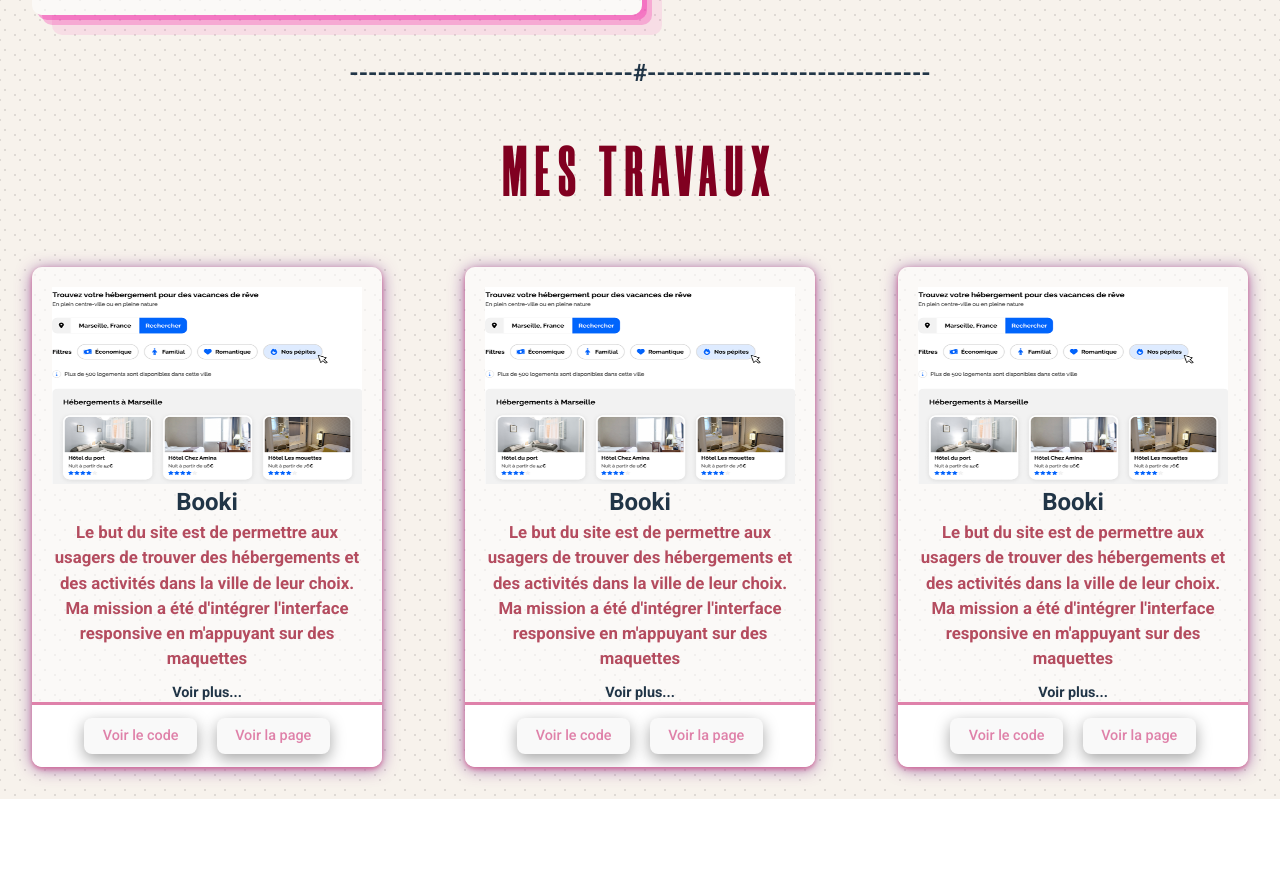
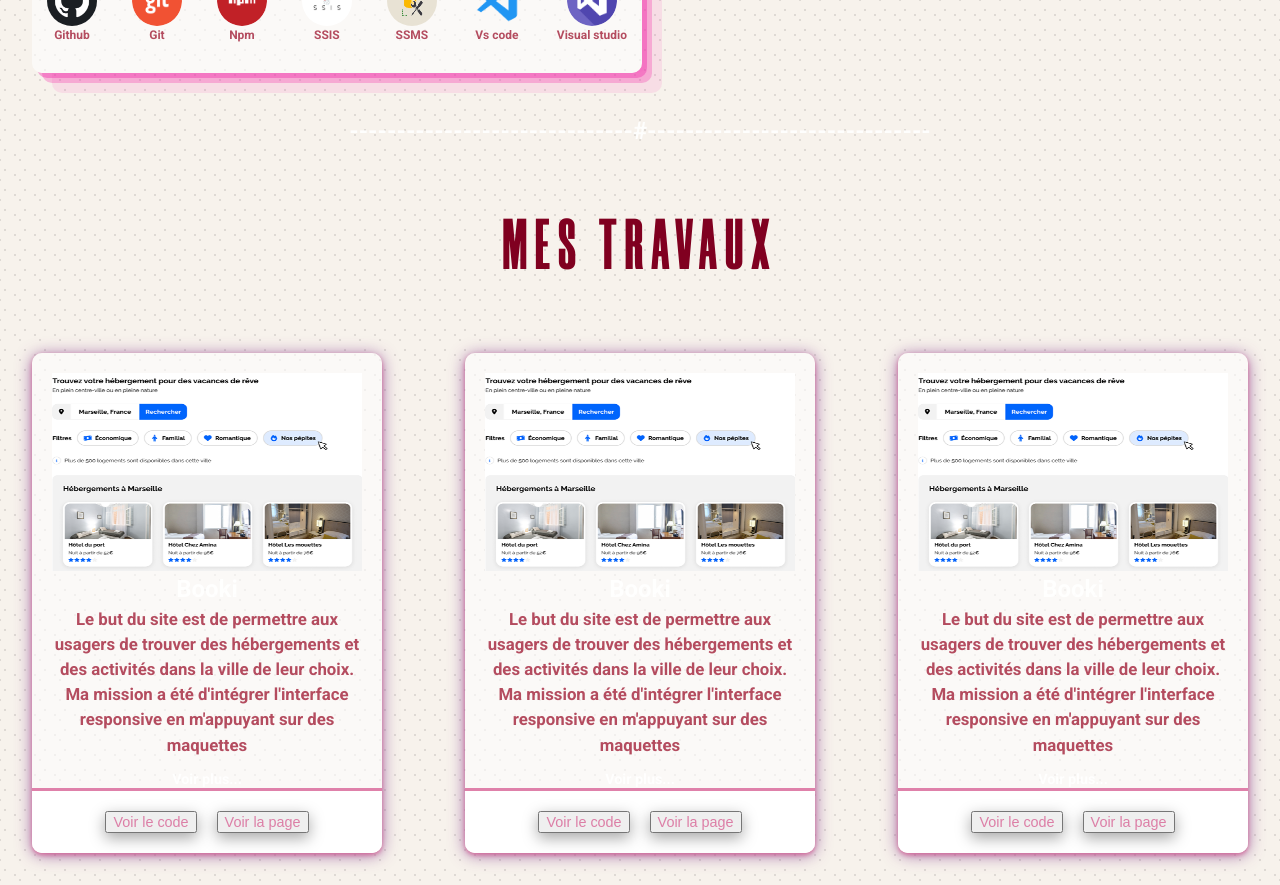
Before and after one commit to Shania-S/Portfolio_SS, a React (Vite) app: page / in a window 1280 px wide. Shown: the part 1660-2545 px from the top of the page. Before the commit the page ends 2459 px from the top, so only its background shows below. Built offline with nearby package versions, Linux system fonts and the light colour scheme.

Commit message:
Remove unused styles

```diff
--- a/src/index.scss
+++ b/src/index.scss
@@ -42,40 +42,3 @@
   background-position: 5px 5px, 15px 20px, 30px 10px, 45px 25px, 60px 15px,
     75px 5px, 90px 30px, 105px 20px, 120px 10px, 135px 25px;
 }
-
-h1 {
-  font-size: 3.2em;
-  line-height: 1.1;
-}
-
-button {
-  border-radius: 8px;
-  border: 1px solid transparent;
-  padding: 0.6em 1.2em;
-  font-size: 1em;
-  font-weight: 500;
-  font-family: inherit;
-  background-color: #1a1a1a;
-  cursor: pointer;
-  transition: border-color 0.25s;
-}
-button:hover {
-  border-color: #646cff;
-}
-button:focus,
-button:focus-visible {
-  outline: 4px auto -webkit-focus-ring-color;
-}
-
-@media (prefers-color-scheme: light) {
-  :root {
-    color: #213547;
-    background-color: #ffffff;
-  }
-  a:hover {
-    color: #747bff;
-  }
-  button {
-    background-color: #f9f9f9;
-  }
-}
```
